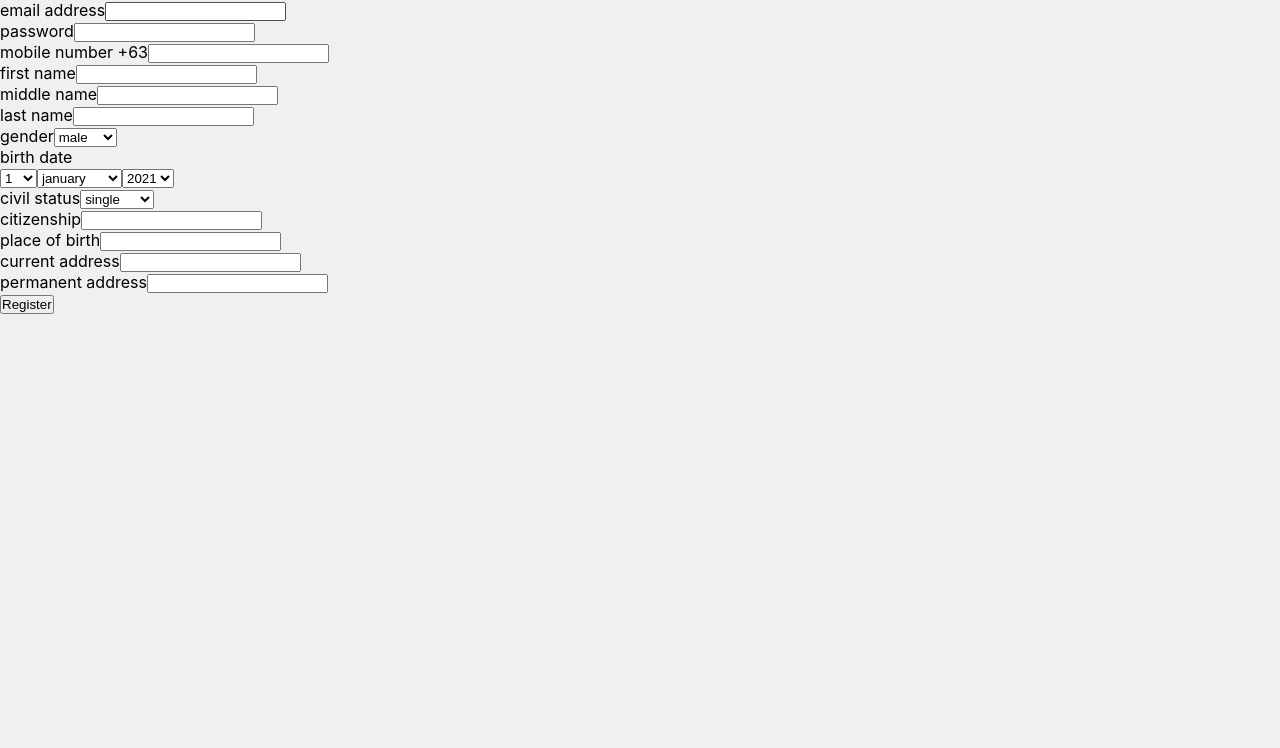
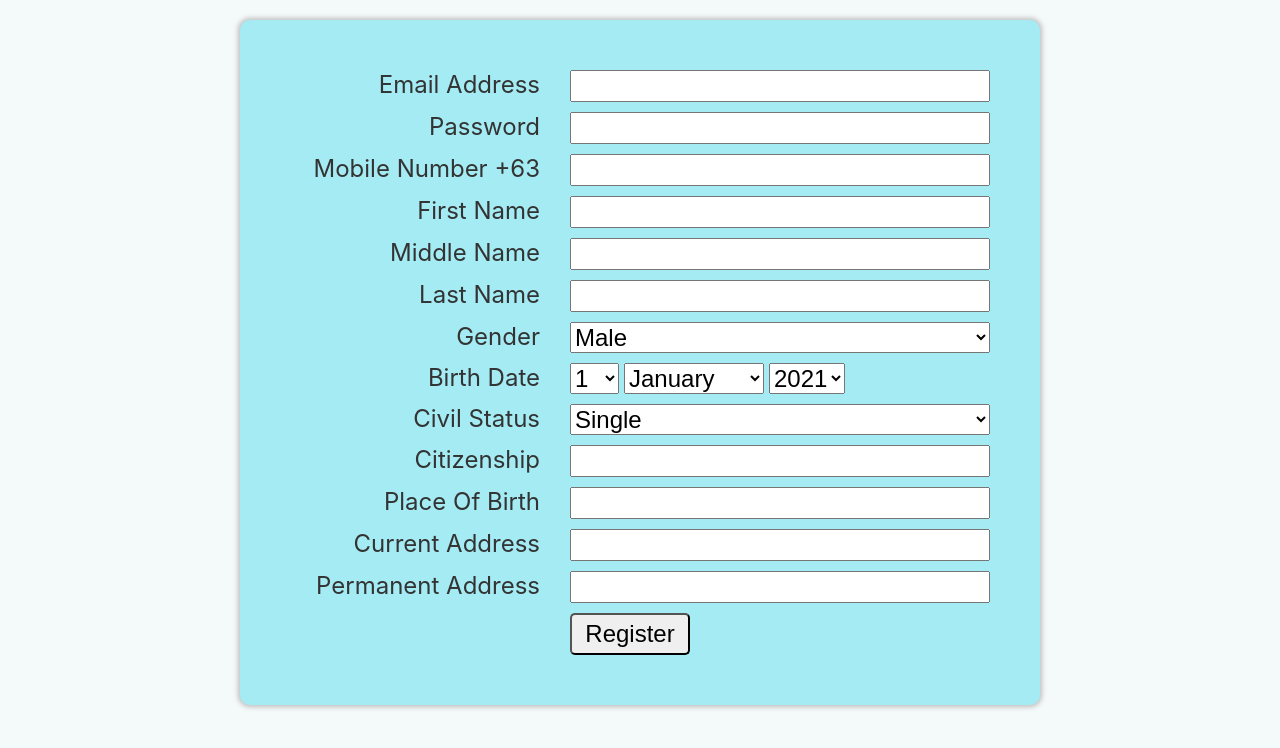
Before and after one commit to janrburgos/online-appointment-system, a React (Create React App) app in the folder client/: page /register in a window 1280 px wide. Shown: the top 748 px of the page. Built offline with nearby package versions, Linux system fonts and the light colour scheme.

Commit message:
feat: css for login and registration page

```diff
--- a/client/src/App.css
+++ b/client/src/App.css
@@ -4,10 +4,23 @@
   box-sizing: border-box;
 }
 
+:root {
+  --bg-color: #f4f9f9;
+  --primary-color: #a4ebf3;
+  --secondary-color: #ccf2f4;
+  --font-color: #333333;
+}
+
 body {
-  background-color: #f0f0f0;
+  background-color: var(--bg-color);
+  color: var(--font-color);
 }
 
 li {
   list-style-type: none;
 }
+
+a {
+  text-decoration: none;
+  color: inherit;
+}
--- a/client/src/Pages/LoginPage/LoginPage.css
+++ b/client/src/Pages/LoginPage/LoginPage.css
@@ -7,13 +7,65 @@
   align-items: center;
 }
 
+.LoginPage a {
+  color: green;
+}
+
 .login-error {
   color: red;
+  position: absolute;
+  top: 60px;
+  left: 50%;
+  transform: translateX(-50%);
+  width: 100%;
+  text-align: center;
+}
+
+.login-box p,
+.login-box button,
+.login-box input {
+  font-size: 1.2rem;
 }
 
 .login-box {
-  border: 1px solid black;
   display: flex;
   flex-direction: column;
+  justify-content: center;
+  gap: 5px;
+  position: relative;
+  height: 250px;
   width: 300px;
+  padding: 20px;
+  border-radius: 10px;
+  background-color: var(--primary-color);
+  box-shadow: 0 0 5px 2px silver;
 }
+
+.login-box p,
+.login-box button {
+  position: absolute;
+}
+
+.login-box p {
+  text-align: center;
+  width: calc(100% - 40px);
+  top: 25px;
+  font-weight: bold;
+}
+
+.login-box small {
+  cursor: pointer;
+}
+
+.login-box button {
+  width: 80px;
+  padding: 5px 0;
+  bottom: 25px;
+  left: 110px;
+  border-radius: 8px;
+  cursor: pointer;
+}
+
+.register-message {
+  margin-top: 5px;
+}
--- a/client/src/Pages/LoginPage/LoginPage.js
+++ b/client/src/Pages/LoginPage/LoginPage.js
@@ -5,11 +5,11 @@ import { useHistory, Link } from "react-router-dom";
 import axios from "axios";
 
 const LoginPage = () => {
+  const history = useHistory();
+  const dispatch = useDispatch();
   const [email, setEmail] = useState("");
   const [password, setPassword] = useState("");
   const [loginError, setLoginError] = useState("");
-  const history = useHistory();
-  const dispatch = useDispatch();
 
   const emailRef = useRef(null);
   const passwordRef = useRef(null);
@@ -18,19 +18,19 @@ const LoginPage = () => {
     setLoginError("");
     if (email.trim() === "") {
       emailRef.current.focus();
-      return setLoginError("enter email address");
+      return setLoginError("Enter an email address");
     }
     if (password.trim() === "") {
       passwordRef.current.focus();
-      return setLoginError("enter password");
+      return setLoginError("Enter a password");
     }
     axios(`http://localhost:1337/api/applicants/${email}`).then((res) => {
       if (res.data[0] === undefined) {
         emailRef.current.focus();
-        return setLoginError("this email address is not registered");
+        return setLoginError("This email address is not registered");
       } else if (res.data[0].password !== password) {
         passwordRef.current.focus();
-        return setLoginError("this password is incorrect");
+        return setLoginError("This password is incorrect");
       } else {
         dispatch({ type: "INSERT_APPLICANT_INFO", payload: res.data[0] });
         history.push("/main");
@@ -40,9 +40,9 @@ const LoginPage = () => {
 
   return (
     <div className="LoginPage">
-      <div className="login-error">{loginError}</div>
       <div className="login-box">
-        <strong>sign in to your account</strong>
+        <p className="title">Sign in to your account</p>
+        <span className="login-error">{loginError}</span>
         <input
           type="email"
           name="email-login"
@@ -72,10 +72,22 @@ const LoginPage = () => {
         <button className="login-button" onClick={handleClick}>
           Log In
         </button>
+        <small
+          onClick={() => {
+            passwordRef.current.type === "password"
+              ? (passwordRef.current.type = "text")
+              : (passwordRef.current.type = "password");
+          }}
+        >
+          Show/Hide password
+        </small>
       </div>
-      <Link to="/register">
-        <p>register</p>
-      </Link>
+      <p className="register-message">
+        Don't have an account?
+        <Link to="/register">
+          <span> Register here</span>
+        </Link>
+      </p>
     </div>
   );
 };
--- a/client/src/Pages/MainPage/MainPage.css
+++ b/client/src/Pages/MainPage/MainPage.css
@@ -2,14 +2,10 @@
   position: relative;
 }
 
-header {
-  background-color: aqua;
+header,
+.applicant-main {
+  background-color: var(--secondary-color);
 }
-
-.applicant-main {
-  background-color: yellow;
-}
-
 .change-avatar-button {
   display: none;
 }
@@ -24,7 +20,7 @@ header {
 }
 
 .applicant-nav {
-  background-color: greenyellow;
+  background-color: var(--primary-color);
 }
 
 .applicant-nav ul {
--- /dev/null
+++ b/client/src/Pages/RegistrationPage/RegistrationPage.css
@@ -0,0 +1,78 @@
+.RegistrationPage {
+  padding: 20px;
+  display: flex;
+  justify-content: center;
+}
+
+.RegistrationPage .form-container {
+  background-color: var(--primary-color);
+  width: min(800px, 100%);
+  border-radius: 10px;
+  padding: 20px 10px;
+  display: flex;
+  flex-direction: column;
+  gap: 5px;
+  box-shadow: 0 0 5px 2px silver;
+}
+
+.RegistrationPage .form-row {
+  width: 100%;
+  display: grid;
+  gap: 10px;
+  grid-template-columns: auto 60%;
+}
+
+.RegistrationPage label,
+.RegistrationPage select,
+.RegistrationPage option {
+  text-transform: capitalize;
+}
+
+.RegistrationPage label {
+  text-align: right;
+}
+
+#birth-month {
+  margin: 0 5px;
+}
+
+.RegistrationPage button {
+  width: 100px;
+  padding: 5px 0;
+  border-radius: 5px;
+  cursor: pointer;
+}
+
+@media only screen and (min-width: 768px) {
+  .RegistrationPage .form-container {
+    padding: 50px;
+  }
+  .RegistrationPage label,
+  .RegistrationPage input,
+  .RegistrationPage select,
+  .RegistrationPage option {
+    font-size: 1.3rem;
+  }
+}
+
+@media only screen and (min-width: 992px) {
+  .RegistrationPage .form-container {
+    gap: 10px;
+  }
+
+  .RegistrationPage .form-row {
+    gap: 30px;
+  }
+
+  .RegistrationPage label,
+  .RegistrationPage input,
+  .RegistrationPage select,
+  .RegistrationPage option,
+  .RegistrationPage button {
+    font-size: 1.5rem;
+  }
+
+  .RegistrationPage button {
+    width: 120px;
+  }
+}
--- a/client/src/Pages/RegistrationPage/RegistrationPage.js
+++ b/client/src/Pages/RegistrationPage/RegistrationPage.js
@@ -1,3 +1,4 @@
+import "./RegistrationPage.css";
 import React, { useState } from "react";
 import { useHistory } from "react-router-dom";
 import axios from "axios";
```
Also changed, not shown: 1 other file (tests, documents, lock files or other folders).
